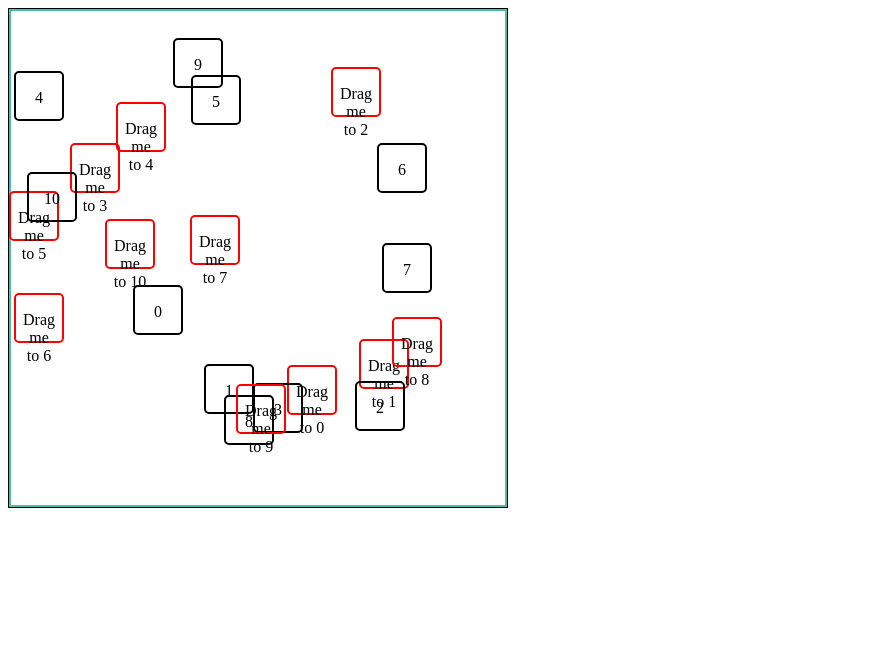
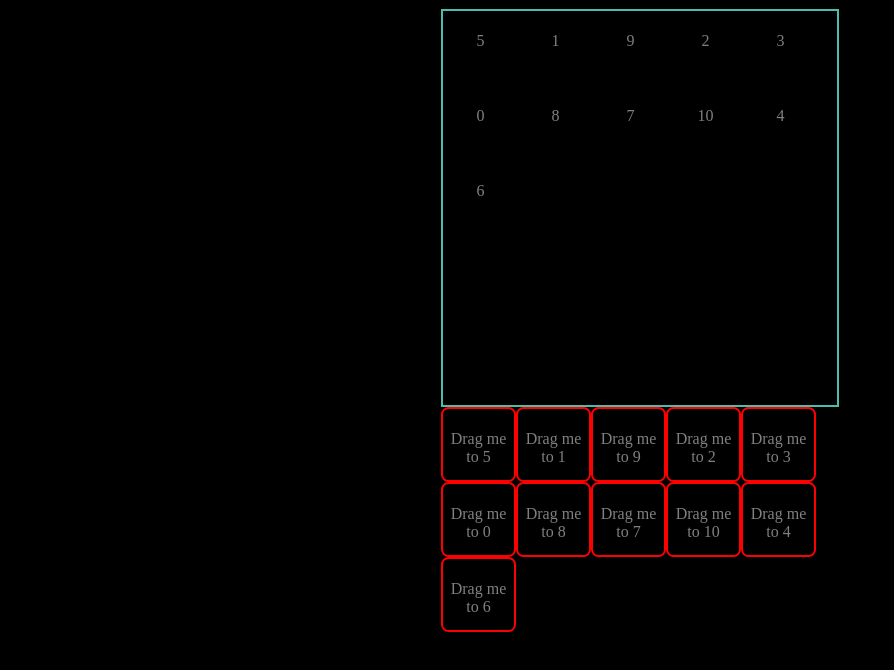
Before and after one commit to srmathison/art-lab, a plain HTML site: page index.html in a window 1280 px wide. Shown: the whole page, without its empty margins (0-894 px from the left). Drawn offline with nearby package versions, Linux system fonts and the light colour scheme.

Commit message:
randomized numbers

```diff
--- a/index.html
+++ b/index.html
@@ -11,6 +11,7 @@
 
   <script src="http://code.jquery.com/jquery-1.11.3.min.js"></script>
   <script src="http://code.jquery.com/jquery-migrate-1.2.1.min.js"></script>
+  <script src="https://cdnjs.cloudflare.com/ajax/libs/underscore.js/1.8.3/underscore-min.js"></script>
   <script src="http://cdnjs.cloudflare.com/ajax/libs/interact.js/1.2.4/interact.min.js"></script>
   <SCRIPT TYPE="text/javascript" src="javascript/jquery-ui.min.js"></SCRIPT>
   <script src="javascript/main.js"></script>
--- a/javascript/main.js
+++ b/javascript/main.js
@@ -2,39 +2,62 @@ var success = 0;
 
 $(document ).ready(function() {
 
-  var w_height = $(".wrapper").height();
-  var w_width = $(".wrapper").width();
+  var nums = _.range(0, 11)
+  nums = _.shuffle(nums)
 
   for (var i = 0; i<=10; i++) {
 
-    $(".wrapper").append("<div id='drag"+i+"' class='square drag'><p>Drag me <br>to "+i+"</p></div>");
+    $(".wrapper").append("<div id='drag"+nums[i]+"' class='square drag'><p>Drag me <br>to "+nums[i]+"</p></div>");
 
-    $("#drag"+i).css({"top": randomnumber(w_height-100), "left": randomnumber(w_width-100)});
+    $("#drag"+nums[i]).css({"display": "inline-block"});
 
-    $("#drag"+i).draggable();
+    $("#drag"+nums[i]).draggable();
 
-    $(".wrapper").append("<div id='drop"+i+"' class='square drop'><p>"+i+"</p></div>");
+    $(".container").append("<div id='drop"+nums[i]+"' class='square drop'><p>"+nums[i]+"</p></div>");
 
+    $("#drop"+nums[i]).css({"display": "inline-block"});
 
+    $("#drop"+nums[i]).droppable({accept: "#drag"+nums[i], tolerance: "intersect", hoverClass: "hovered", containment: ".container" });
 
-    $("#drop"+i).css({"top": randomnumber(w_height-100), "left": randomnumber(w_width-100)});
-
-    $("#drop"+i).droppable({accept: "#drag"+i, tolerance: "intersect", hoverClass: "hovered", containment: "document" });
-
-    $("#drop"+i).on("drop", function(event, ui) {dropped($(this).css("top"), $(this).css("left"),ui)});
+    $("#drop"+nums[i]).on("drop", function(event, ui) {dropped($(this).css("top"), $(this).css("left"),ui)});
 
   }
 });
 
-function randomnumber (top) {
-  return Math.floor(top * Math.random());
-}
 
 function dropped(top, left, ui) {
-  ui.draggable.css({"top": top,"left": left}).html("<p><br></p>").draggable( "destroy" ).css("border-color", "orange");
-
+  ui.draggable.css({"top": top,"left": left}).html("<p><br></p>").draggable( "destroy" ).css("display", "none");
 
   if (success == 9) {
     $(".drag").html("<p><br>You Won!</p>").css("border-color", "green");
   }
 }
+
+// $( document ).ready(function() {
+//   var w_height = $(document).height();
+//   var w_width = $(document).width();
+//   for (var i = 0; i<9; i++) {
+//     $("body").append("<div id='drag"+i+"' class='circulo drag'><p>Drag me <br>to "+i+"</p></div>");
+//     $("#drag"+i).css({"top": randomnumber(w_height-100), "left": randomnumber(w_width-100)});
+//     $("#drag"+i).draggable();
+//     $("body").append("<div id='drop"+i+"' class='circulo drop'><p>"+i+"</p></div>");
+//     $("#drop"+i).css({"top": randomnumber(w_height-100), "left": randomnumber(w_width-100)});
+//     $("#drop"+i).droppable({accept: "#drag"+i, tolerance: "intersect", hoverClass: "hovered", containment: "document" });
+//     $("#drop"+i).on("drop", function(event, ui) {dropped($(this).css("top"), $(this).css("left"),ui)});
+//   }
+// });
+
+// function randomnumber (top) {
+//   return Math.floor(top * Math.random());
+// }
+
+// function dropped(top, left, ui) {
+//   ui.draggable.css({"top": top,"left": left}).html("<p><br> Nice!</p>").draggable( "destroy" ).css("border-color", "orange");
+
+//   acertadas++;
+//   $("body").css("background-color", '#'+Math.floor(Math.random()*16777215).toString(16));
+
+//   if (acertadas == 9) {
+//     $(".drag").html("<p><br>You Won!</p>").css("border-color", "green");
+//   }
+// }
--- a/stylesheets/main.css
+++ b/stylesheets/main.css
@@ -5,10 +5,6 @@
  box-sizing:border-box;
 }
 
-
-body {
-  background-color: black;
-}
 
 /*.wrapper {
   width: 600px;
@@ -71,13 +67,15 @@ p, div {
 }
 
 body {
-  background-color: white;
+  background-color: black;
+  color: gray;
 }
 
 .wrapper {
-  width: 500px;
-  height: 500px;
+  width: 400px;
+  height: 400px;
   border: 1px solid #000;
+  margin: 0 auto;
 
 }
 .container {
@@ -88,18 +86,13 @@ body {
 .square {
   border-radius: 10%;
   display: inline-block;
-  width: 50px;
-  height: 50px;
+  width: 75px;
+  height: 75px;
   text-align: center;
   vertical-align: middle;
-  position: absolute;
+  padding: 5px;
+
 }
 .drag{
   border: solid 2px red;
 }
-.drop{
-  border: solid 2px black;
-}
-.dropped{
-  background-color: green;
-}
```
